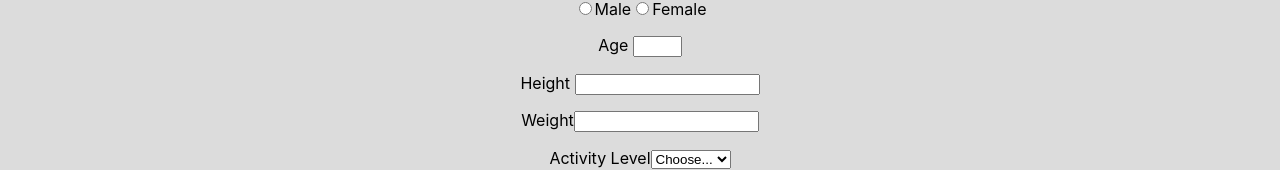
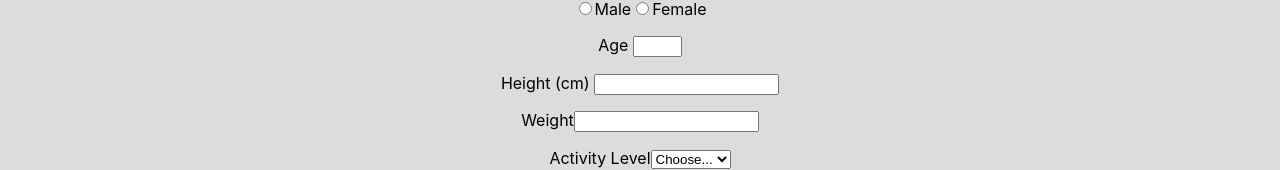
Before and after one commit to nevtay/jumpstartProject_1, a React (Create React App) app: page / in a window 1280 px wide. Shown: the part 170-340 px from the top of the page. Built offline with nearby package versions, Linux system fonts and the light colour scheme.

Commit message:
minor changes

```diff
--- a/src/components/Input-Height.js
+++ b/src/components/Input-Height.js
@@ -20,8 +20,18 @@ render() {
 
     return(
         <fieldset id="height">
-            <label for="height" className="tdee-inputs__label"> Height </label>
-                <input id="inputs-height" type="number" value={this.state.height} onChange={this.updateHeight} />
+
+            <label
+            for="height"
+            className="tdee-inputs__label">
+            Height (cm) </label>
+
+                <input
+                id="inputs-height"
+                type="number"
+                value={this.state.height}
+                onChange={this.updateHeight} />
+
         </fieldset>
         )
     }
```
